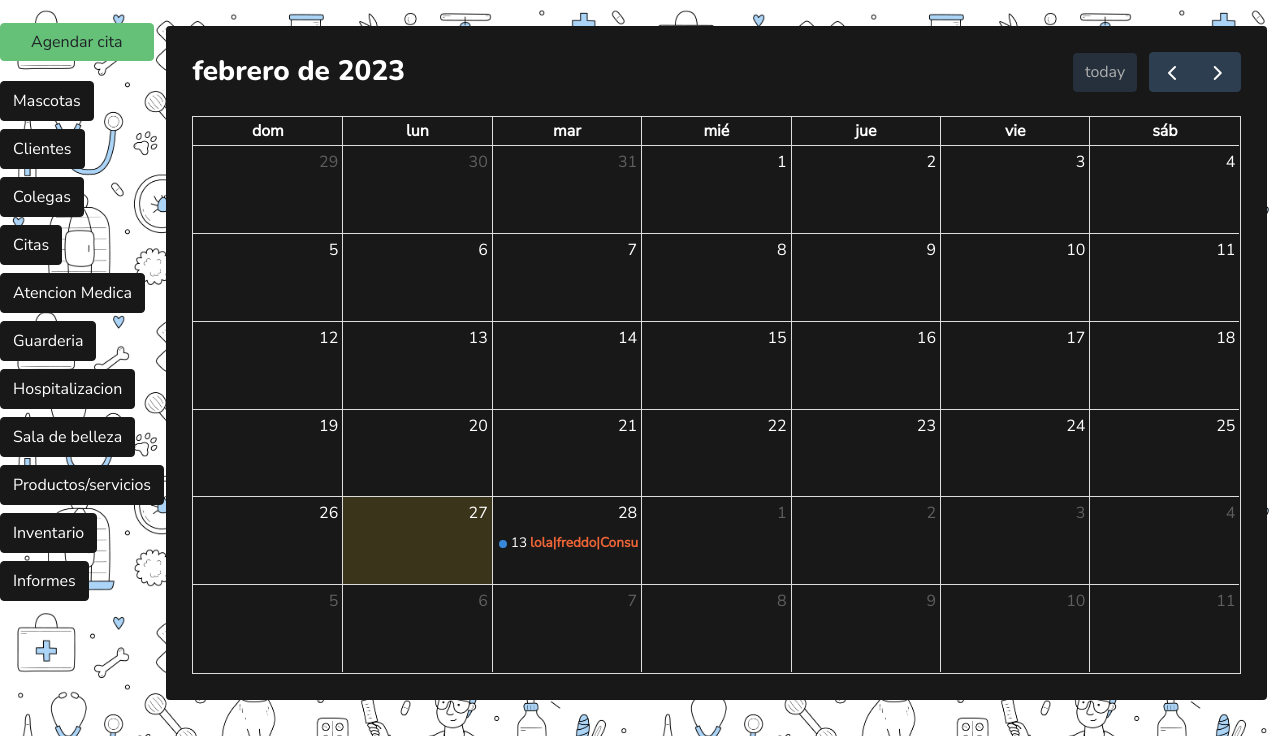
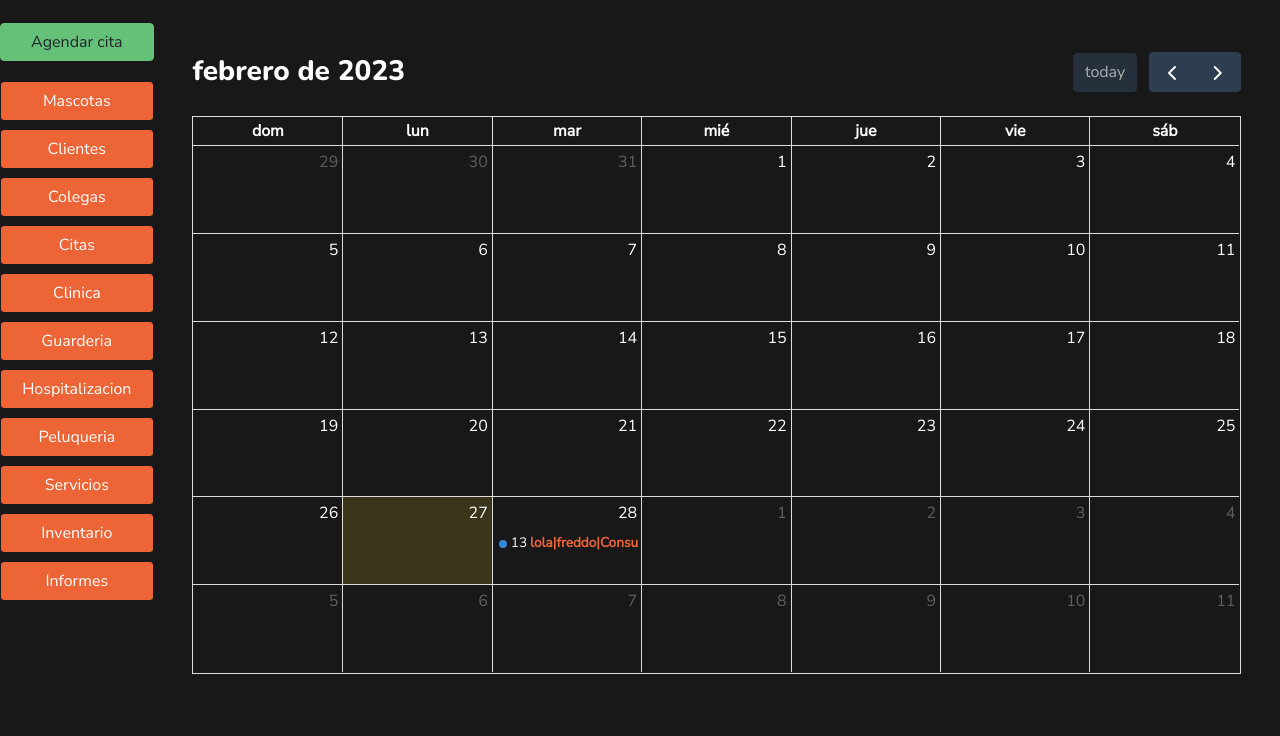
Before and after one commit to Matthew2720/PetsFiles-Django, a Django app: page /home/ in a window 1280 px wide. Shown: the part 87-823 px from the top of the page. Run offline with Django 4.2, Linux system fonts and the light colour scheme; a user stored in the database is signed in; data comes from the database, SQL or seed files in the repository; both versions use the stored data as it was after the commit; lists and menus that the app fills with data are empty; parts of the project's set-up code (start-up, migrations or seed data) failed here and were passed over; some libraries are stand-ins or nearby versions.

Commit message:
Cambios visualez internos

```diff
--- a/static/css/estilo.css
+++ b/static/css/estilo.css
@@ -82,11 +82,16 @@ section{
     height: 92vh;
     justify-content: space-between;
     align-content: space-around;
-    background-image: url('/static/img/fondoindex.jpg');
+    background-color: #181818;
     background-size: 50%;
     background-repeat:repeat;
     opacity: 1;
     overflow-x: hidden;;
+}
+
+.left-menu .btn-dark {
+    background-color: #ED6436;
+    width: 100%;
 }
 
 h2 {
--- a/templates/layout/partials/leftmenu.html
+++ b/templates/layout/partials/leftmenu.html
@@ -4,11 +4,11 @@
         <div><a class="btn btn-dark flex-div" href="{% url 'detailClient' %}">Clientes</a></div>
         <div><a class="btn btn-dark flex-div" href="{% url 'detailEmployee' %}">Colegas</a></div>
         <div><a class="btn btn-dark flex-div" href="{% url 'registerDate' %}">Citas</a></div>
-        <div><a class="btn btn-dark flex-div">Atencion Medica</a></div>
+        <div><a class="btn btn-dark flex-div">Clinica</a></div>
         <div><a class="btn btn-dark flex-div">Guarderia</a></div>
         <div><a class="btn btn-dark flex-div">Hospitalizacion</a></div>
-        <div><a class="btn btn-dark flex-div">Sala de belleza</a></div>
-        <div><a class="btn btn-dark flex-div">Productos/servicios</a></div>
+        <div><a class="btn btn-dark flex-div">Peluqueria</a></div>
+        <div><a class="btn btn-dark flex-div">Servicios</a></div>
         <div><a class="btn btn-dark flex-div">Inventario</a></div>
         <div><a class="btn btn-dark flex-div">Informes</a></div>
     </div>
```
Also changed, not shown: db.sqlite3.
